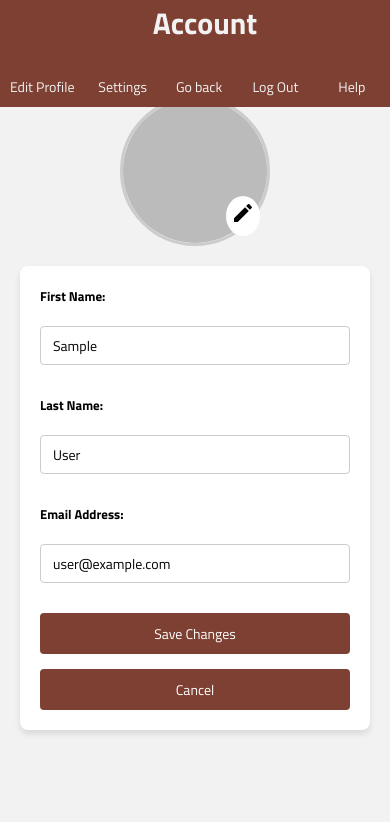
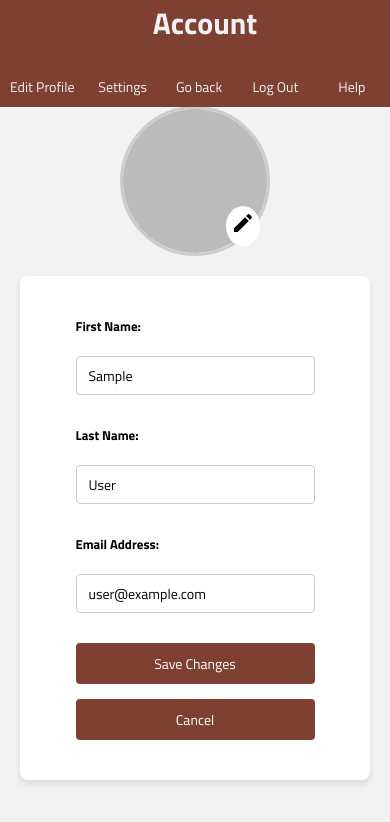
Before and after one commit to veronhoxha/kinforge, a React (Create React App) app: page /editprofile in a window 390 px wide. Shown: the top 822 px of the page. Built offline with nearby package versions, Linux system fonts and the light colour scheme; no server answers; sample sign-in values are in the browser's storage.

Commit message:
Made the edit profile page responsive

```diff
--- a/src/app/pages/manageAccount/editprofile/editprofile.js
+++ b/src/app/pages/manageAccount/editprofile/editprofile.js
@@ -257,6 +257,7 @@ const EditProfile = () => {
   return (
     <div className="edit-profile">
       <h2>Edit Profile</h2>
+
       {currentUser ? (
         <>
          <div className="profile-picture-container">
@@ -297,6 +298,7 @@ const EditProfile = () => {
             </Box>
             </Modal>
           </div>
+          <div className="edit-profile-wrapper">
           <form onSubmit={validEmail} className="profile-form">
             <label htmlFor="first-name">First Name:</label>
             <input type="text" id="first-name" value={name || ''} required onChange={(e) => setFirstName(e.target.value)} />
@@ -310,12 +312,13 @@ const EditProfile = () => {
             <button type="submit">Save Changes</button>
             <button type="button" onClick={handleCancel}>Cancel</button>
           </form>
+          </div>
           {errors && <p className="error-message">{errors}</p>}
         </>
       ) : (
         <></>
       )}
-    </div>
+        </div>
   );
 };
 
--- a/src/app/styles/editprofile.css
+++ b/src/app/styles/editprofile.css
@@ -10,9 +10,25 @@
     display: flex;
     flex-direction: column;
     align-items: center;
+    overflow-y: scroll;
+}
+
+.edit-profile-wrapper {
+    margin-bottom: 100px;
+    display: flex;
+    flex-direction: column;
+    gap: 15px;
+    align-items: center;
+    width: 100%;
+    max-width: 400px;
+    background-color: #ffffff;
+    border-radius: 8px;
+    padding: 20px;
+    box-shadow: 0 4px 6px rgba(0, 0, 0, 0.1);
 }
 
 .edit-profile h2 {
+    font-size: 30px;
     text-align: center;
     margin-top: 0;
     margin-bottom: 20px;
@@ -51,10 +67,8 @@
     align-items: center;
     width: 100%;
     max-width: 400px;
-    background-color: #ffffff;
     border-radius: 8px;
     padding: 20px;
-    box-shadow: 0 4px 6px rgba(0, 0, 0, 0.1);
 }
 
 .profile-form label {
@@ -68,8 +82,7 @@
     flex-direction: column;
     align-items: center;
     margin-bottom: 20px;
-  }
-
+}
 
 .profile-form input {
     width: 100%;
@@ -111,38 +124,11 @@ button {
     cursor: pointer;
     transition: background-color 0.3s;
     font-size: 14px;
-  }
+}
 
   button:hover {
     background-color: #A0695C;
-  }
-
-  .uploading-progress-container {
-    display: flex;
-    flex-direction: column;
-    align-items: center;
-  }
-
-  .uploading-progress {
-    width: 100%;
-    max-width: 150px;
-    background-color: #A0695C;
-    height: 10px;
-    border-radius: 5px;
-    overflow: hidden;
-    margin-top: 200px;
-  }
-
-  .uploading-progress-inner {
-    height: 100%;
-    background-color: #7D4032;
-  }
-
-  .uploading-progress-text {
-    color: #7D4032;
-    margin-top: 5px;
-  }
-
+}
 
 @media (max-width: 1024px) {
 
@@ -167,3 +153,25 @@ button {
         color: black;
     }
 }
+
+@media (max-width: 480px) {
+
+    .edit-profile {
+        left: auto !important;
+        top: auto;
+        width: 100%;
+        height: 100%;
+        background-color: #f2f2f2;
+        color: black;
+    }
+
+    .profile-picture {
+        margin-top: 20px;
+        width: 100px;
+        height: 100px;
+    }
+
+    .profile-form {
+        max-width: 90%;
+    }
+}
```
